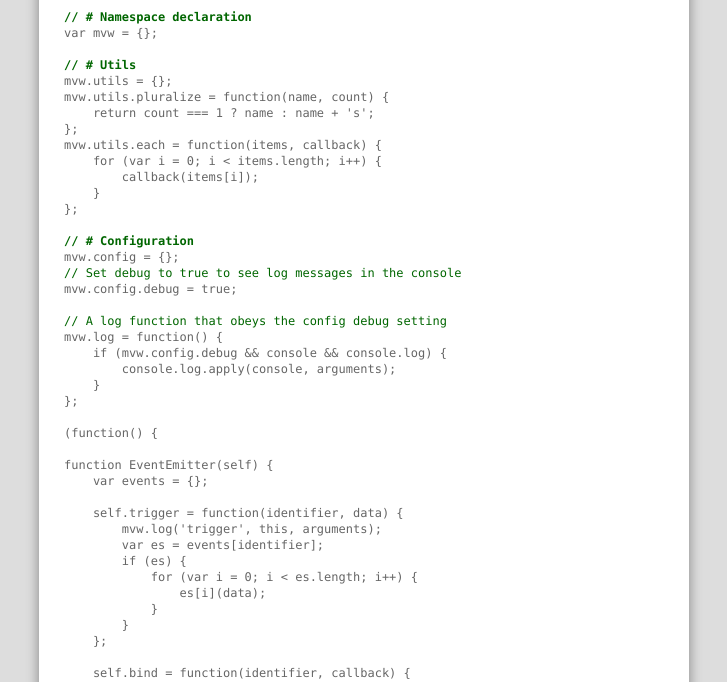
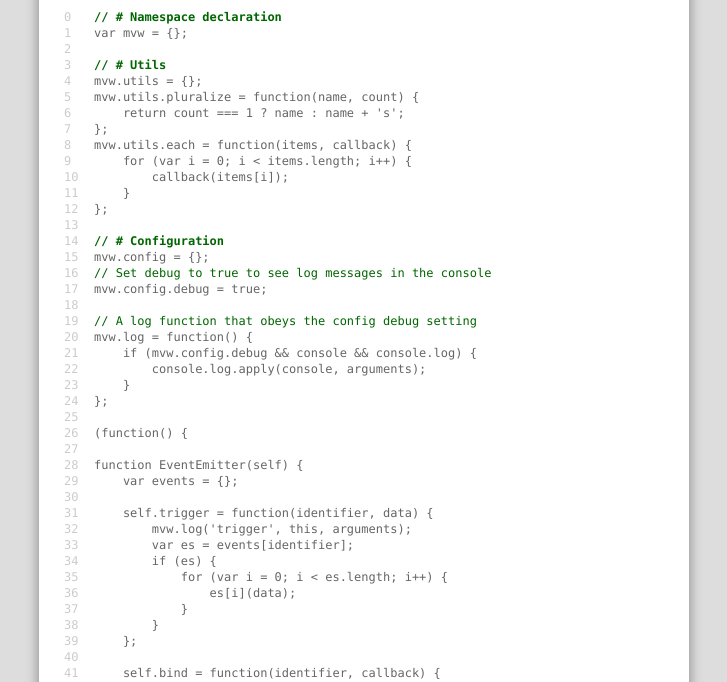
Before and after one commit to thatismatt/ModelViewWidget, a plain HTML site: page doc.html in a window 1280 px wide. Shown: the part 118-800 px from the top of the page, without its empty margins (276-1003 px from the left). Drawn offline with Linux system fonts and the light colour scheme.

Commit message:
Add line numbers, produce HTML from a simple template function.

```diff
--- a/doc.js
+++ b/doc.js
@@ -8,20 +8,44 @@ function isTitle(l) {
     return l.indexOf('#') > -1;
 }
 
-$.get('mvw.js', function (raw) {
+function template(t) {
+    return function(_, ctx) {
+        var tmpl = t;
+        for (var i in ctx) {
+            tmpl = tmpl.replace('{' + i + '}', ctx[i])
+        }
+        return tmpl;
+    };
+}
+
+var lineTemplate =
+    '<div class="{cls}">' +
+        '<div class="number">' +
+            '{number}' +
+        '</div>' +
+        '<div class="content">' +
+            '{content}' +
+        '</div>' +
+    '</div>';
+
+$.get('mvw.js', function(raw) {
     var lines =
         $(raw.split('\n'))
             .map(function(i, l) {
-                var type = isTitle(l) ? 'title' : 'line';
-                return isComment(l)
-                    ? '<div class="doc ' + type + '">' + l + '</div>'
-                    : l;
+                var cls = [];
+                if (isComment(l)) {
+                    cls.push('doc');
+                    cls.push(isTitle(l) ? 'title' : 'line');
+                }
+                return {
+                    cls: cls.join(' '),
+                    content: l,
+                    number: i
+                };
             })
+            .map(template(lineTemplate))
             .toArray();
-    var html =
-        '<pre><div>' +
-            lines.join('</div><div>') +
-        '</div></pre>';
+    var html = '<pre>' + lines.join('') + '</pre>';
     $('#doc').html(html);
 });
 
--- a/style.css
+++ b/style.css
@@ -61,10 +61,16 @@ pre div {
     height: 16px;
 }
 
-.doc {
+.doc .content {
     color: #060;
 }
 
-.doc.title {
+.doc.title .content {
     font-weight: bold;
 }
+
+.number {
+    color: #ccc;
+    float: left;
+    width: 30px;
+}
```
